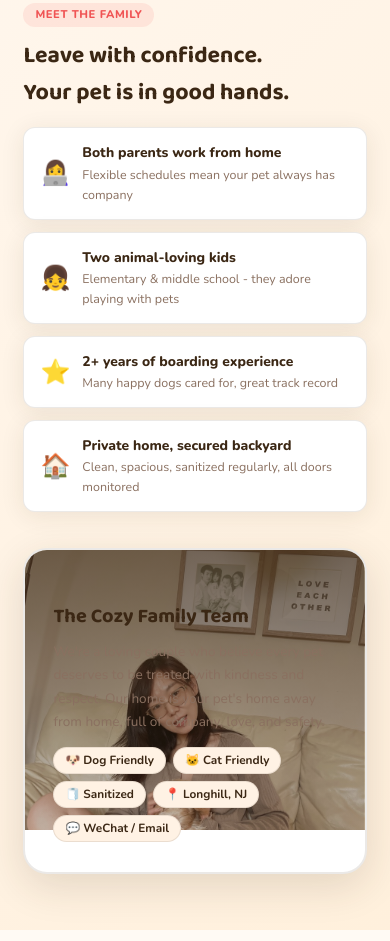
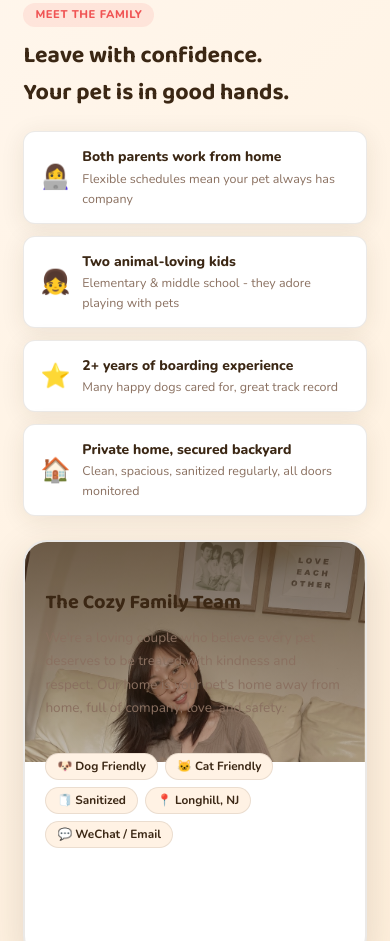
Before and after one commit to CathySong/cozy-family-pet-boarding, a plain HTML site: page index.html in a window 390 px wide. Shown: the part 2419-3360 px from the top of the page. Drawn offline with nearby package versions, Linux system fonts and the light colour scheme.

Commit message:
Optimize Meet the Family layout for better alignment on desktop and mobile devices

```diff
--- a/index.html
+++ b/index.html
@@ -66,19 +66,19 @@
     .feat h3{font-family:'Baloo 2',cursive;font-size:.98rem;color:var(--brown);margin-bottom:4px}
     .feat p{font-size:.8rem;color:var(--gray);line-height:1.55}
     .family-sec{background:linear-gradient(135deg,#FFF6EC,#FFF0DC);padding:56px 6%}
-    .family-inner{max-width:1080px;margin:0 auto;display:grid;grid-template-columns:1fr 1fr;gap:36px;align-items:center}
-    .family-card{background:#fff;border-radius:24px;padding:30px 28px;box-shadow:var(--shadow-lg);border:2px solid var(--border);position:relative;overflow:hidden;}
+    .family-inner{max-width:1080px;margin:0 auto;display:grid;grid-template-columns:1fr 1fr;gap:36px;align-items:start}
+    .family-card{background:#fff;border-radius:24px;padding:30px 28px;box-shadow:var(--shadow-lg);border:2px solid var(--border);position:relative;overflow:hidden;min-height:480px;display:flex;flex-direction:column;}
 .family-card::before{content:'';position:absolute;top:0;left:0;right:0;height:280px;background:linear-gradient(rgba(59,39,20,0.7), rgba(59,39,20,0.3)), url('family-background-compressed.jpg');background-size:cover;background-position:center 25%;z-index:1;}
-.family-card-content{position:relative;z-index:2;}
+.family-card-content{position:relative;z-index:2;flex:1;display:flex;flex-direction:column;}
 .family-card h3{font-family:'Baloo 2',cursive;font-size:1.25rem;color:var(--brown);margin-bottom:8px;margin-top:20px;}
 .family-card p{font-size:.85rem;color:var(--brown);line-height:1.7;}
-.family-tags{display:flex;flex-wrap:wrap;gap:7px;margin-top:14px;}
+.family-tags{display:flex;flex-wrap:wrap;gap:7px;margin-top:auto;padding-top:20px;}
 .ftag{background:rgba(255,255,255,0.9);border-radius:50px;padding:3px 11px;font-size:.74rem;font-weight:700;color:var(--brown);border:1.5px solid var(--border);backdrop-filter:blur(4px);}
     .family-card h3{font-family:'Baloo 2',cursive;font-size:1.25rem;color:var(--brown);margin-bottom:8px}
     .family-card p{font-size:.85rem;color:var(--gray);line-height:1.7}
     .family-tags{display:flex;flex-wrap:wrap;gap:7px;margin-top:14px}
     .ftag{background:var(--soft);border-radius:50px;padding:3px 11px;font-size:.74rem;font-weight:700;color:var(--brown);border:1.5px solid var(--border)}
-    .family-facts{display:flex;flex-direction:column;gap:12px}
+    .family-facts{display:flex;flex-direction:column;gap:12px;margin-top:20px}
     .ffact{display:flex;align-items:center;gap:12px;background:#fff;padding:14px 16px;border-radius:var(--radius-sm);box-shadow:var(--shadow);border:1.5px solid var(--border)}
     .ffact-icon{font-size:1.5rem;flex-shrink:0}
     .ffact-txt h4{font-weight:800;font-size:.87rem;color:var(--brown)}
@@ -199,7 +199,9 @@
     .verse{font-style:italic;opacity:.6}
     .rv{opacity:0;transform:translateY(18px)}
     .rv.visible{opacity:1;transform:none;transition:opacity .55s ease,transform .55s ease}
-    @media(max-width:860px){.hero{grid-template-columns:1fr;text-align:center}.hero-pills,.hero-btns{justify-content:center}.hero-pets{flex-direction:row;justify-content:center}.trust-bar{grid-template-columns:repeat(2,1fr)}.family-inner,.contact-grid{grid-template-columns:1fr}.steps-row{grid-template-columns:1fr}.gallery-grid{grid-template-columns:repeat(auto-fill,minmax(150px,1fr))}}
+    @media(max-width:1024px){.family-inner{gap:28px}}
+    @media(max-width:860px){.hero{grid-template-columns:1fr;text-align:center}.hero-pills,.hero-btns{justify-content:center}.hero-pets{flex-direction:row;justify-content:center}.trust-bar{grid-template-columns:repeat(2,1fr)}.family-inner,.contact-grid{grid-template-columns:1fr;gap:32px}.steps-row{grid-template-columns:1fr}.gallery-grid{grid-template-columns:repeat(auto-fill,minmax(150px,1fr))}}
+    @media(max-width:600px){.family-inner{gap:24px}.family-card{padding:24px 20px;min-height:420px}.family-card::before{height:220px}}
     @media(max-width:560px){.nav-r a:not(.nav-cta){display:none}.hero h1{font-size:1.75rem}footer{flex-direction:column;text-align:center}.gallery-grid{grid-template-columns:repeat(2,1fr)}}
   </style>
 </head>
```
